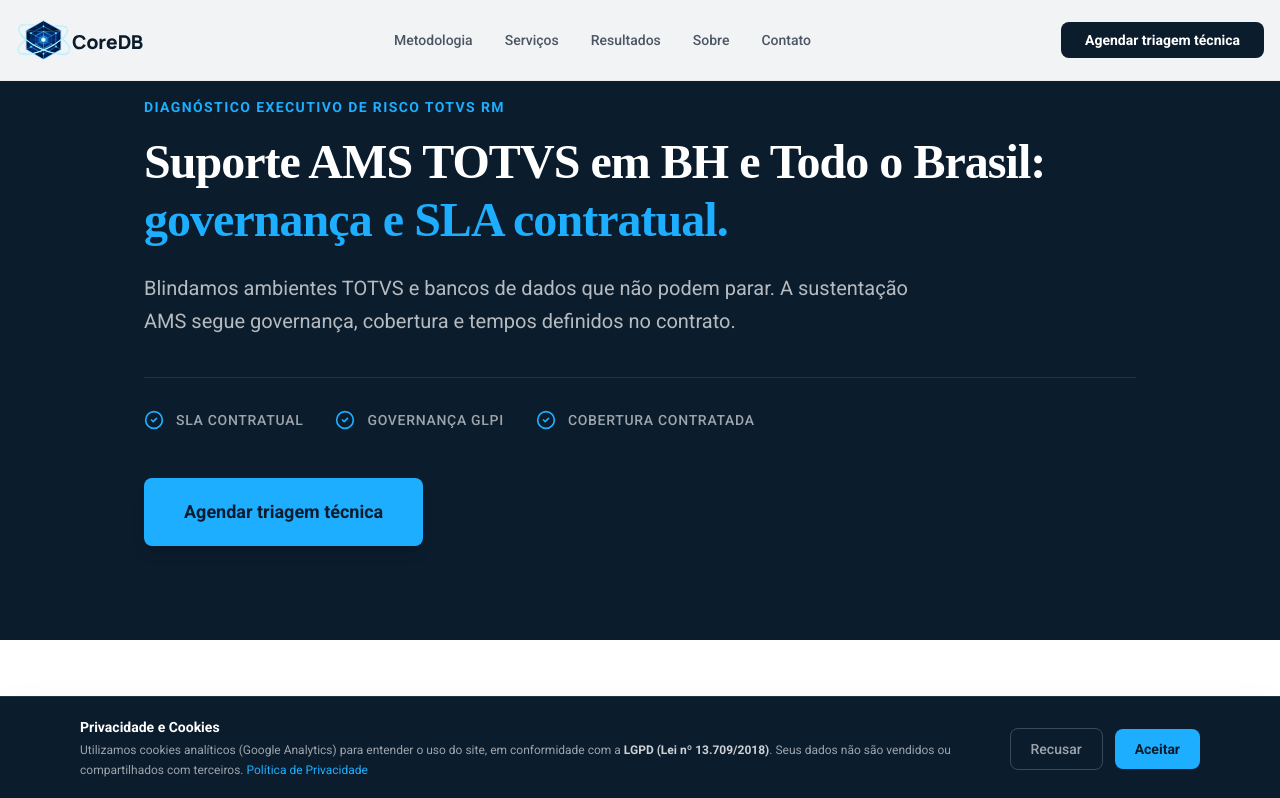
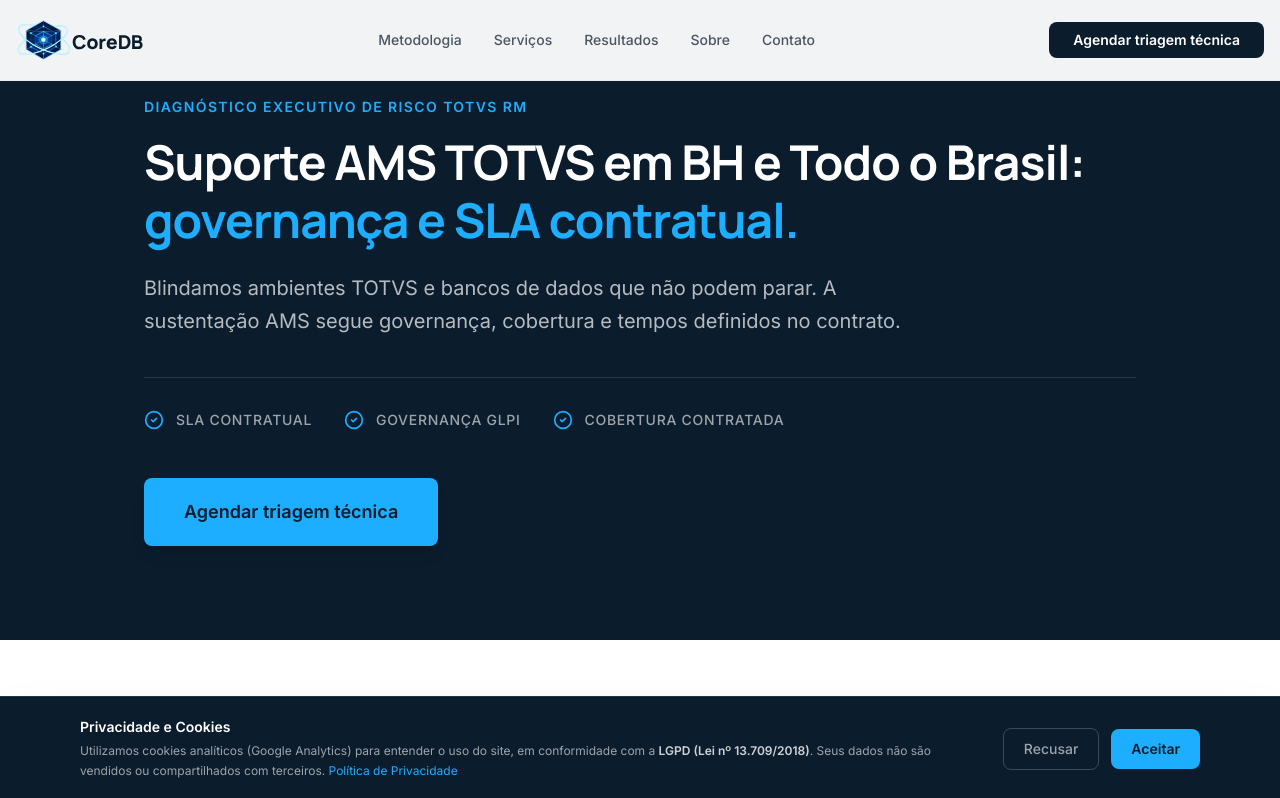
Before and after one commit to HenriqueVAraujo/CoreDB-LTDA, a Next.js app: page /servicos/suporte-ams in a window 1280 px wide. Shown: the top 798 px of the page. Built offline with nearby package versions, Linux system fonts and the light colour scheme.

Commit message:
style: aplica tipografia oficial Manrope e Inter

```diff
--- a/src/app/globals.css
+++ b/src/app/globals.css
@@ -23,6 +23,7 @@
 @custom-variant dark (&:is(.dark *));
 
 @theme inline {
+  --font-sans: var(--font-inter), Arial, sans-serif;
   --radius-sm: calc(var(--radius) - 4px);
   --radius-md: calc(var(--radius) - 2px);
   --radius-lg: var(--radius);
@@ -112,7 +113,14 @@ body {
   color: var(--foreground);
   line-height: 1.6;
   overflow-x: hidden;
-  font-family: var(--font-roboto), 'Segoe UI', Tahoma, Geneva, Verdana, sans-serif;
+  font-family: var(--font-inter), Arial, sans-serif;
+}
+
+button,
+input,
+select,
+textarea {
+  font-family: var(--font-inter), Arial, sans-serif;
 }
 
 :focus-visible {
@@ -124,7 +132,7 @@ body {
 h1, h2, h3, h4, h5, h6 {
   font-weight: 700;
   line-height: 1.2;
-  font-family: var(--font-source-sans), sans-serif;
+  font-family: var(--font-manrope), Arial, sans-serif;
 }
 
 h1 { font-size: 3rem; letter-spacing: -0.02em; }
--- a/src/app/layout.tsx
+++ b/src/app/layout.tsx
@@ -1,19 +1,19 @@
 import type { Metadata } from 'next'
-import { Source_Sans_3, Roboto } from 'next/font/google'
+import { Inter, Manrope } from 'next/font/google'
 import CookieConsent from '@/components/CookieConsent'
 import './globals.css'
 
-const sourceSans = Source_Sans_3({
+const manrope = Manrope({
   subsets: ['latin'],
-  weight: ['400', '600', '700'],
-  variable: '--font-source-sans',
+  weight: ['600', '700', '800'],
+  variable: '--font-manrope',
   display: 'swap',
 })
 
-const roboto = Roboto({
+const inter = Inter({
   subsets: ['latin'],
-  weight: ['400', '500', '700'],
-  variable: '--font-roboto',
+  weight: ['400', '500', '600'],
+  variable: '--font-inter',
   display: 'swap',
 })
 
@@ -108,18 +108,14 @@ export default function RootLayout({
   children,
 }: Readonly<{ children: React.ReactNode }>) {
   return (
-    <html lang="pt-BR" className={`${sourceSans.variable} ${roboto.variable}`}>
+    <html lang="pt-BR" className={`${manrope.variable} ${inter.variable}`}>
       <head>
         <script
           type="application/ld+json"
           dangerouslySetInnerHTML={{ __html: JSON.stringify(structuredData) }}
         />
       </head>
-      <body
-        style={{
-          fontFamily: "var(--font-roboto), 'Segoe UI', Tahoma, Geneva, Verdana, sans-serif",
-        }}
-      >
+      <body>
         {children}
         <CookieConsent />
       </body>
--- a/src/views/servicos/SupportAMS.tsx
+++ b/src/views/servicos/SupportAMS.tsx
@@ -66,7 +66,7 @@ export default function SupportAMS() {
 
           <h1
             className="text-4xl md:text-7xl font-bold tracking-tighter leading-tight mb-6 text-left"
-            style={{ fontFamily: 'Source Sans Pro', fontWeight: 700 }}
+            style={{ fontWeight: 700 }}
           >
             Suporte AMS TOTVS em BH e Todo o Brasil: <br className="hidden md:block" />
             <span className="text-[var(--coredb-cyan)]">governança e SLA contratual.</span>
@@ -118,7 +118,7 @@ export default function SupportAMS() {
           <div className="max-w-3xl mb-12 md:mb-16">
             <h2
               className="text-4xl md:text-5xl font-bold text-[var(--coredb-dark)] mb-6"
-              style={{ fontFamily: 'Source Sans Pro', fontWeight: 700 }}
+              style={{ fontWeight: 700 }}
             >
               Sustentação AMS com <br />
               <span className="text-[var(--coredb-dark)]">governança definida em contrato.</span>
--- a/src/views/servicos/consultoria-totvs.tsx
+++ b/src/views/servicos/consultoria-totvs.tsx
@@ -66,7 +66,7 @@ export default function ConsultoriaTOTVS() {
 
           <h1
             className="text-4xl md:text-7xl font-bold tracking-tighter leading-tight mb-6 text-left"
-            style={{ fontFamily: 'Source Sans Pro', fontWeight: 700 }}
+            style={{ fontWeight: 700 }}
           >
             Consultoria TOTVS em Belo Horizonte — <br className="hidden md:block" />
             <span className="text-[var(--coredb-cyan)]"> Protheus, RM e Fluig.</span>
@@ -102,7 +102,7 @@ export default function ConsultoriaTOTVS() {
           <div className="max-w-3xl mb-20">
             <h2
               className="text-4xl md:text-5xl font-bold text-[var(--coredb-dark)] mb-6"
-              style={{ fontFamily: 'Source Sans Pro', fontWeight: 700 }}
+              style={{ fontWeight: 700 }}
             >
               Atuação integrada em <br />
               <span className="text-[var(--coredb-dark)]">ERP e banco de dados.</span>
--- a/src/views/servicos/dba.tsx
+++ b/src/views/servicos/dba.tsx
@@ -66,7 +66,7 @@ export default function DBA() {
 
           <h1
             className="text-4xl md:text-7xl font-bold tracking-tighter leading-tight mb-6 text-left"
-            style={{ fontFamily: 'Source Sans Pro', fontWeight: 700 }}
+            style={{ fontWeight: 700 }}
           >
             Administração de bancos de dados multiplataforma <br className="hidden md:block" />
             <span className="text-[var(--coredb-cyan)]">para ambientes críticos.</span>
@@ -102,7 +102,7 @@ export default function DBA() {
           <div className="max-w-3xl mb-20">
             <h2
               className="text-4xl md:text-5xl font-bold text-[var(--coredb-dark)] mb-6"
-              style={{ fontFamily: 'Source Sans Pro', fontWeight: 700 }}
+              style={{ fontWeight: 700 }}
             >
               Gestão multiplataforma de bancos de dados <br />
               <span className="text-[var(--coredb-dark)]">orientada por risco e evidências.</span>
--- a/src/views/servicos/desenvolvimento-customizacoes.tsx
+++ b/src/views/servicos/desenvolvimento-customizacoes.tsx
@@ -66,7 +66,7 @@ export default function DesenvolvimentoCustomizacoes() {
 
           <h1
             className="text-4xl md:text-7xl font-bold tracking-tighter leading-tight mb-6 text-left"
-            style={{ fontFamily: 'Source Sans Pro', fontWeight: 700 }}
+            style={{ fontWeight: 700 }}
           >
             Customizações TOTVS em BH: <br className="hidden md:block" />
             <span className="text-[var(--coredb-cyan)]">ADVPL, TLPP e Integrações ERP.</span>
@@ -112,7 +112,7 @@ export default function DesenvolvimentoCustomizacoes() {
           <div className="max-w-3xl mb-20">
             <h2
               className="text-4xl md:text-5xl font-bold text-[var(--coredb-dark)] mb-6"
-              style={{ fontFamily: 'Source Sans Pro', fontWeight: 700 }}
+              style={{ fontWeight: 700 }}
             >
               Desenvolvimento com <br />
               <span className="text-[var(--coredb-dark)]">requisitos e critérios de aceite.</span>
```
